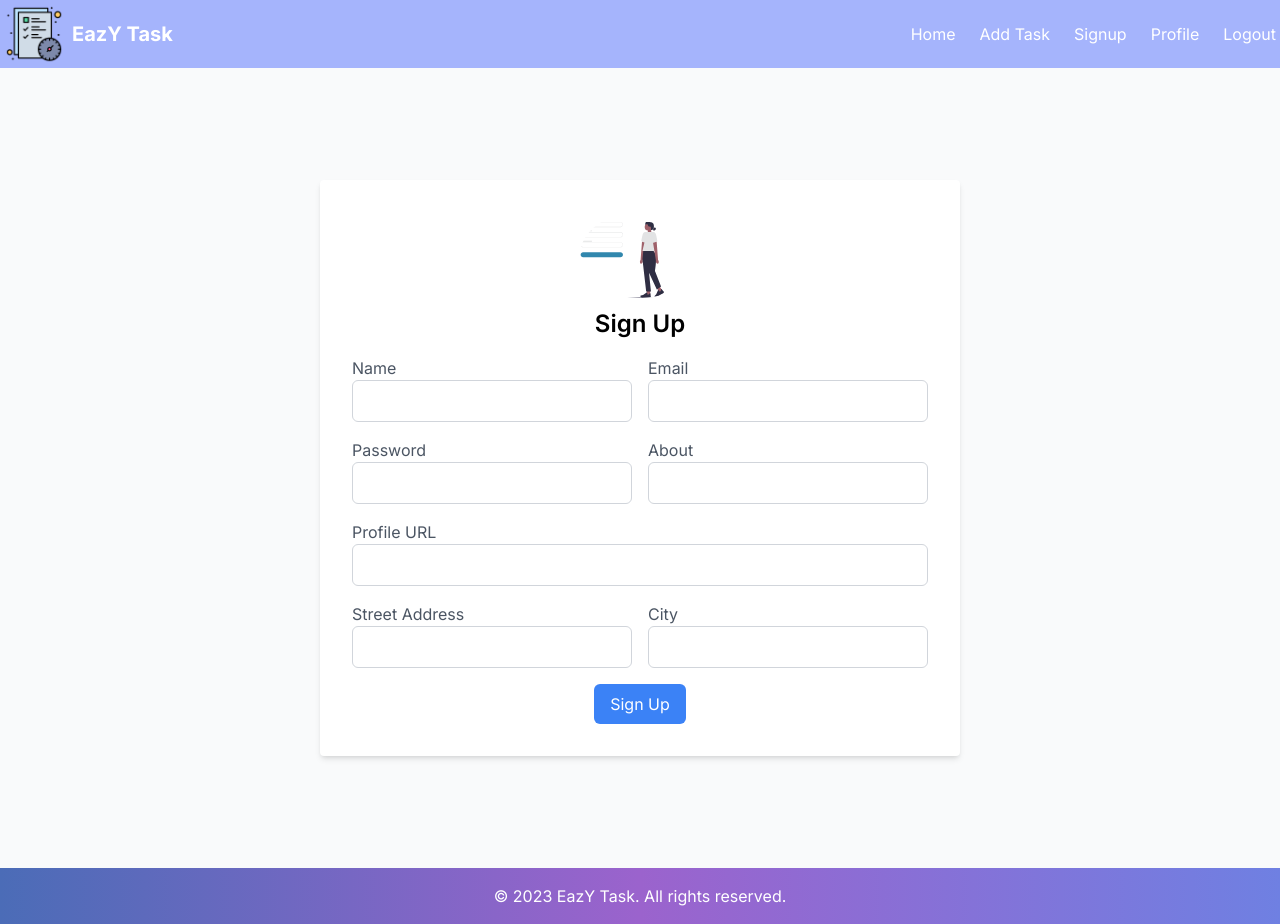
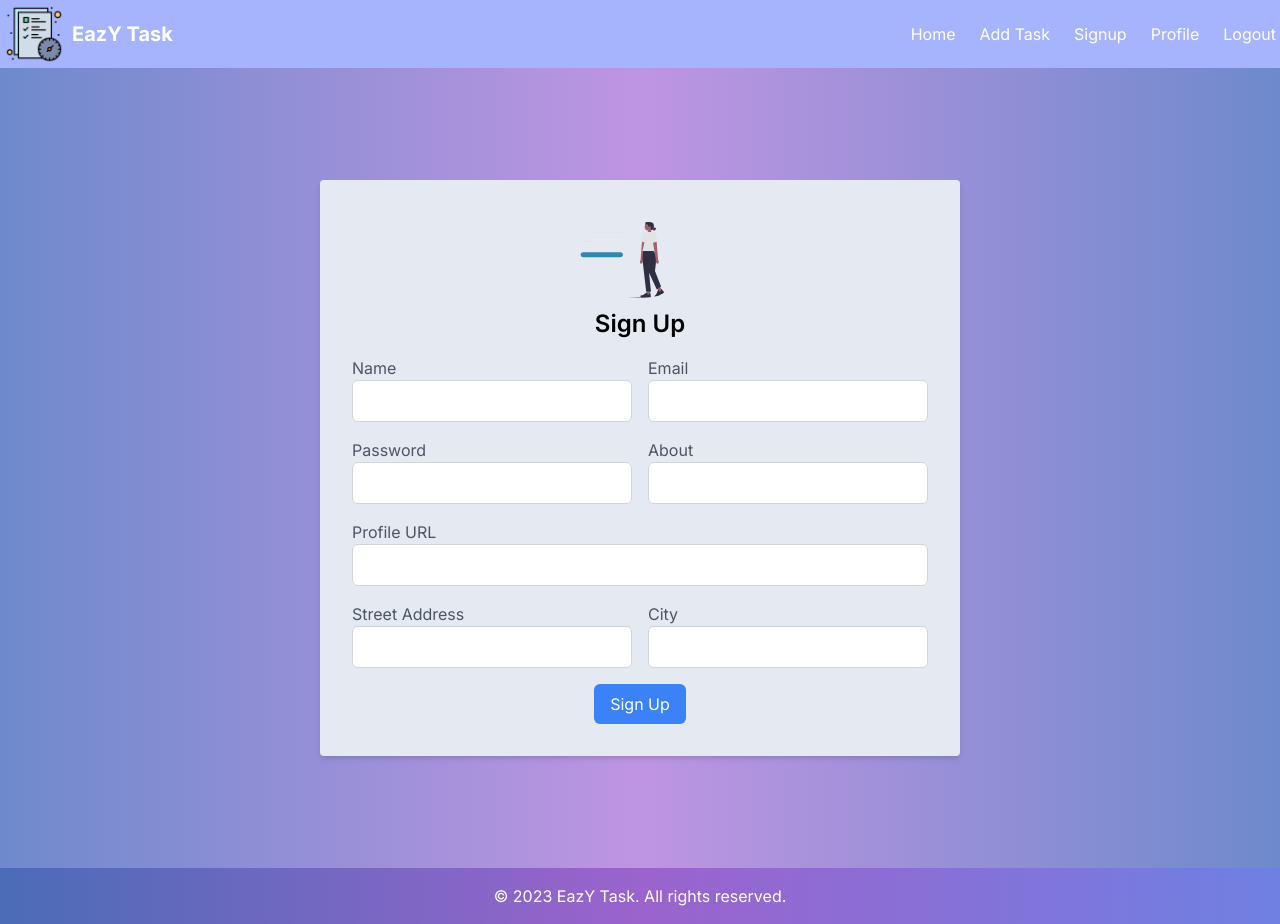
Before and after one commit to pranjal969/eazy-task, a Next.js app: page /signup in a window 1280 px wide. Built offline with nearby package versions, Linux system fonts and the light colour scheme; no server answers.

Commit message:
Add banner

```diff
--- a/src/app/add-task/page.js
+++ b/src/app/add-task/page.js
@@ -47,9 +47,9 @@ const AddTaskPage = () => {
   };
 
   return (
-    <div className='fluid-container '>
+    <div className='fluid-container bg-gradient-to-r from-[#6e8acc] via-[#be95e2] to-[#6e8acc]'>
       <div className="flex justify-center items-center ">
-        <form onSubmit={handleSubmit} className="w-full max-w-4xl p-4 bg-white rounded shadow-md">
+        <form onSubmit={handleSubmit} className="w-full max-w-4xl mt-5 p-4 rounded shadow-md bg-[#e5e9f1] mb-4 ">
           <div className='flex justify-center mt-4'>
             <img src="/task.png" width={"100px"} height={"100px"} alt="" />
           </div>
--- a/src/app/signup/page.js
+++ b/src/app/signup/page.js
@@ -58,8 +58,8 @@ const SignupPage = () => {
   };
 
   return (
-    <div className="min-h-screen flex items-center justify-center bg-gray-50">
-      <div className="bg-white p-8 rounded shadow-md w-2/4">
+    <div className="min-h-screen flex items-center justify-center bg-gradient-to-r from-[#6e8acc] via-[#be95e2] to-[#6e8acc]">
+      <div className="bg-[#e5e9f1] p-8 rounded shadow-md w-2/4">
 
         <div style={{ display: 'flex', justifyContent: 'center', alignItems: 'center', marginBottom: "10px" }}>
           <Image style={{ borderRadius: '50% ' }} src="/signup.svg" alt="Signup" width={120} height={130} layout="fixed" />
```
